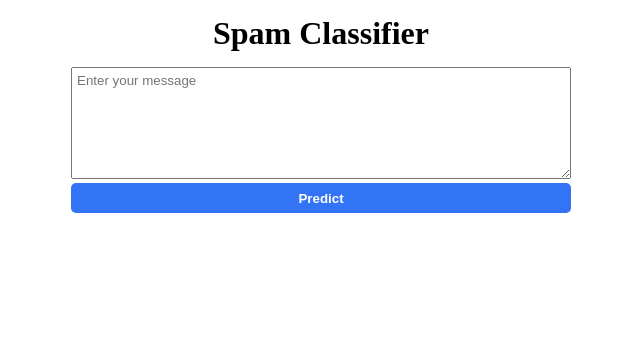
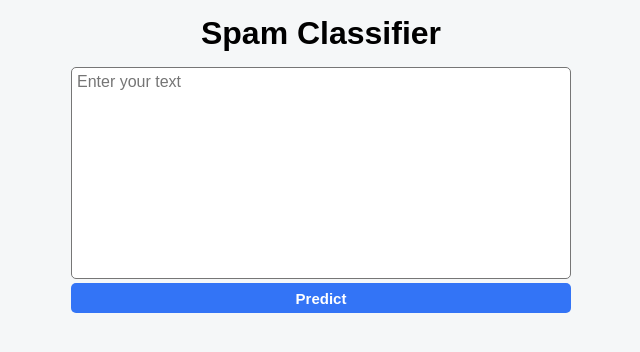
Before and after one commit to pinkozz/spam_classification, a Flask app: page / in a window 1280 px wide. Shown: the top 352 px of the page, without its empty margins (319-959 px from the left). Run offline with Flask 3, Linux system fonts and the light colour scheme; parts of the project's set-up code (start-up, migrations or seed data) failed here and were passed over.

Commit message:
Work on styling.

```diff
--- a/static/main.css
+++ b/static/main.css
@@ -1,21 +1,21 @@
-* {
-  margin: 0;
-  padding: 0;
-}
-
 body {
   text-align: center;
+  font-family: 'Arial';
+  background-color: #F5F7F8;
 }
 
 textarea {
   padding: 5px;
+  width: 488px;
+  min-height: 200px;
   font-family: sans-serif;
-  min-width: 488px;
-  max-width: 488px;
-  min-height: 100px;
+  font-size: medium;
+  resize: none;
+  border-radius: 5px;
 }
 
 h1 {
+  color: black;
   margin: 15px;
 }
 
@@ -23,16 +23,20 @@ h1 {
   margin-top: 15px;
   padding: 15px;
   width: 600px;
-  border: 1px solid black;
 }
 
 .form-btn {
   width: 500px;
+  height: 30px;
+  font-size: 15px;
   border: none;
-  background-color: rgb(51, 116, 246);
+  border-radius: 5px;
+  background-color: #3374f6;
   color: white;
-  height: 30px;
-  border-radius: 5px;
-  size: 50px;
   font-weight: bold;
+  cursor: pointer;
 }
+
+.form-btn:hover {
+  background-color: #285ac1;
+}
--- a/templates/main.html
+++ b/templates/main.html
@@ -9,7 +9,7 @@
   <h1>Spam Classifier</h1>
   {% block container %}
     <form action="/" method="post">
-      <textarea type="text" name="message" placeholder="Enter your message"></textarea>
+      <textarea type="text" name="message" placeholder="Enter your text"></textarea>
       <br>
       <button class="form-btn" type="submit">Predict</button>
     </form>
```
